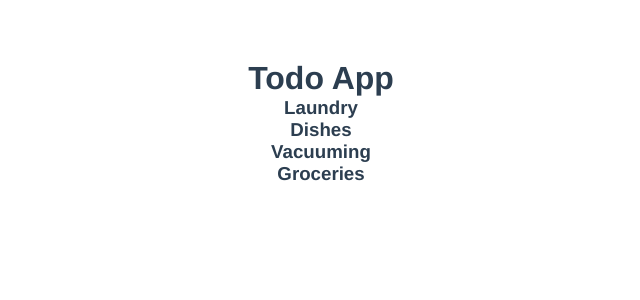
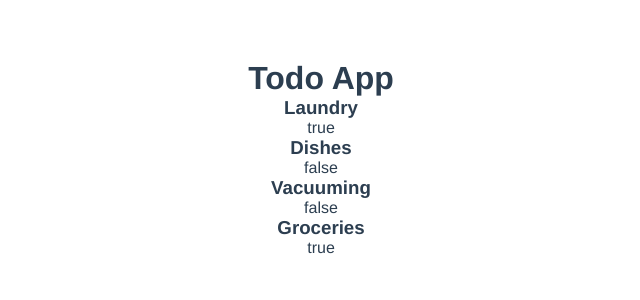
Before and after one commit to giangster/vuejs-crash, a Vue app in the folder todo-app/: page / in a window 1280 px wide. Shown: the top 300 px of the page, without its empty margins (319-959 px from the left). Built offline with nearby package versions, Linux system fonts and the light colour scheme.

Commit message:
Render toto items bu Todos and TodoItem component

```diff
--- /dev/null
+++ b/todo-app/src/components/TodoItem.vue
@@ -0,0 +1,16 @@
+<template>
+  <div v-bind:todo="todo">
+    <h3>{{todo.title}}</h3>
+    <div>{{todo.completed}}</div>
+  </div>
+</template>
+
+<script>
+export default {
+  name: "TodoItem",
+  props: ["todo"]
+};
+</script>
+
+<style scoped>
+</style>
--- a/todo-app/src/components/Todos.vue
+++ b/todo-app/src/components/Todos.vue
@@ -1,15 +1,17 @@
 <template>
   <div>
     <h1>Todo App</h1>
-    <div v-for="todo in todos">
-      <h3>{{todo.title}}</h3>
+    <div v-bind:key="todo.id" v-for="todo in todos">
+      <TodoItem v-bind:todo="todo" />
     </div>
   </div>
 </template>
 
 <script>
+import TodoItem from "./TodoItem.vue";
 export default {
   name: "Todos",
+  components: { TodoItem },
   props: ["todos"]
 };
 </script>
```
